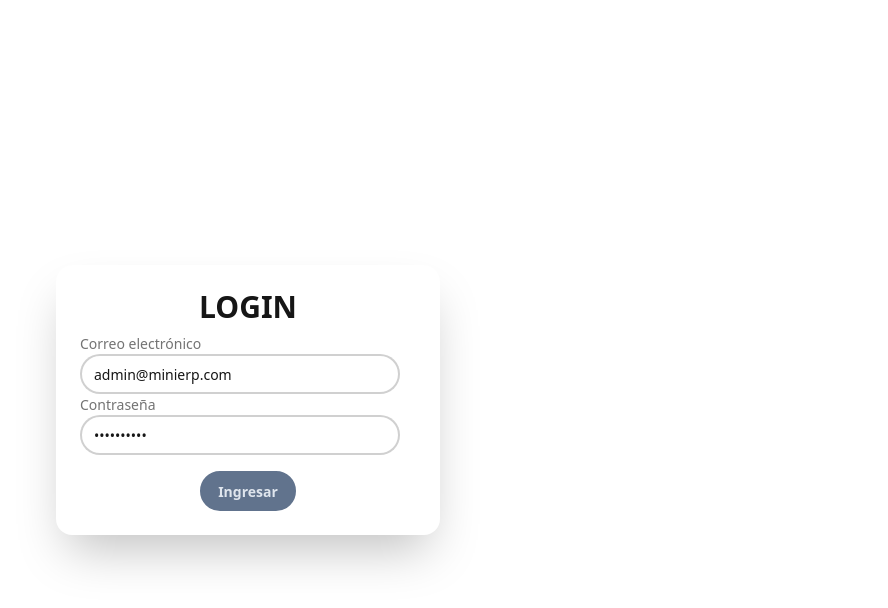
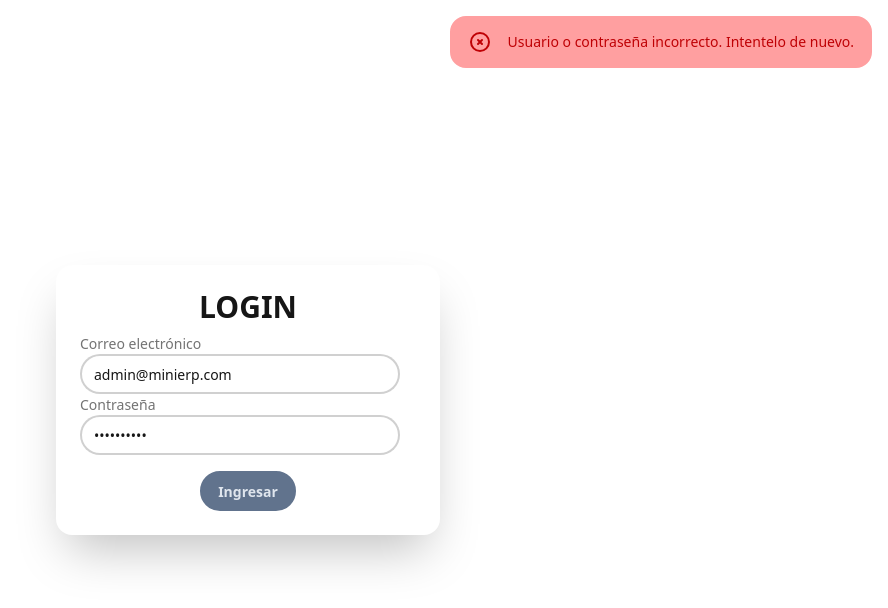
Before and after one commit to OscarLezcano/Proyecto, a React (Vite) app: page / in a window 1280 px wide. Both pictures are taken after a click on the button "Ingresar". Shown: the top 608 px of the page, without its empty margins (392-1280 px from the left). Built offline with nearby package versions, Linux system fonts and the light colour scheme; no server answers.

Commit message:
feat: toast for incorrect login and loading animation after login

```diff
--- a/src/App.tsx
+++ b/src/App.tsx
@@ -4,8 +4,6 @@ import Home from "./pages/Home";
 import About from "./pages/About";
 import MainLayout from "./components/MainLayout";
 function App() {
-
-
 	return (
 		<>
 			<Routes>
--- a/src/hooks/useMiniERP.js
+++ b/src/hooks/useMiniERP.js
@@ -5,6 +5,9 @@ const BASE_URL = "https://minierp.rbnetto.dev";
 const useMiniERP = () => {
     const [loading, setLoading] = useState(false);
     const [error, setError] = useState(null);
+    const isUserLogged = () => {
+
+    }
     // keep it DRY ;)
     const getAuthHeaders = () => ({
         "Content-Type": "application/json",
@@ -32,9 +35,9 @@ const useMiniERP = () => {
                 return data.access_token;
             }
         } catch (error) {
-            setError(err.message);
+            setError(error.message);
             console.error("Login error:", error);
-            throw err;
+            throw error;
         } finally {
             setLoading(false)
         }
--- a/src/pages/Login.jsx
+++ b/src/pages/Login.jsx
@@ -1,6 +1,7 @@
 import Api from "../api/Api";
 import useMiniERP from "../hooks/useMiniERP";
 import { useNavigate } from "react-router-dom";
+import { useState } from "react";
 
 function Login({
 	email = "admin@minierp.com",
@@ -8,39 +9,46 @@ function Login({
 
 }) {
 	// Inicializo los valores del localStorage
-	const { login, loading, error } = useMiniERP
+	const { login, loading, error } = useMiniERP()
+
+	const navigate = useNavigate();
+	const [form, setForm] = useState({ email: '', password: '' });
+
+	const handleSubmit = async (e) => {
+		e.preventDefault();
+
+		const fd = new FormData(e.currentTarget);
+		const email = fd.get("email");
+		const password = fd.get("contrasena");
+		console.log(email, password)
+
+		await login(email, password);
+		navigate('/home'); // Redirigir si fue exitoso
+
+	};
 	if (loading) {
 		return (
-			<span className="loading loading-spinner loading-xl"></span>)
+			<div className="flex justify-center items-center min-h-screen ">
+				<span className="loading loading-spinner loading-xl"></span></div>)
 	}
-	localStorage.setItem("token", "");
-	localStorage.setItem("isLogged", "false");
 	return (
 		<div className="min-h-screen flex items-center justify-center">
+			{error && (
+				<div className="toast toast-top toast-end z-50">
+					<div role="alert" className="alert alert-error">
+						<svg xmlns="http://www.w3.org/2000/svg" className="h-6 w-6 shrink-0 stroke-current" fill="none" viewBox="0 0 24 24">
+							<path strokeLinecap="round" strokeLinejoin="round" strokeWidth="2" d="M10 14l2-2m0 0l2-2m-2 2l-2-2m2 2l2 2m7-2a9 9 0 11-18 0 9 9 0 0118 0z" />
+						</svg>
+						<span>Usuario o contraseña incorrecto. Intentelo de nuevo.</span>
+					</div>				</div>
+			)}
 			<div className="card bg-base-100 w-full max-w-sm shrink-0 shadow-2xl">
 				<div className="card-body">
 					<h1 className="text-2xl sm:text-3xl font-extrabold text-center">
 						LOGIN
 					</h1>
 					<form
-						onSubmit={async (e) => {
-							e.preventDefault();
-							const fd = new FormData(e.currentTarget);
-							const email = fd.get("email");
-							const password = fd.get("contrasena");
-
-							// Obtengo la Api y si no se consigue muestra una alerta
-							const token = await Api.getToken(email, password);
-							if (!token) {
-								alert("No se pudo obtener el token");
-								return;
-							}
-
-							// Si el logueo es exitoso
-							localStorage.setItem("token", token);
-							localStorage.setItem("isLogged", "true");
-							onLogin(true); // Para mostrar el home
-						}}
+						onSubmit={handleSubmit}
 					>
 						<div>
 							<label className="label" htmlFor="email">
```
